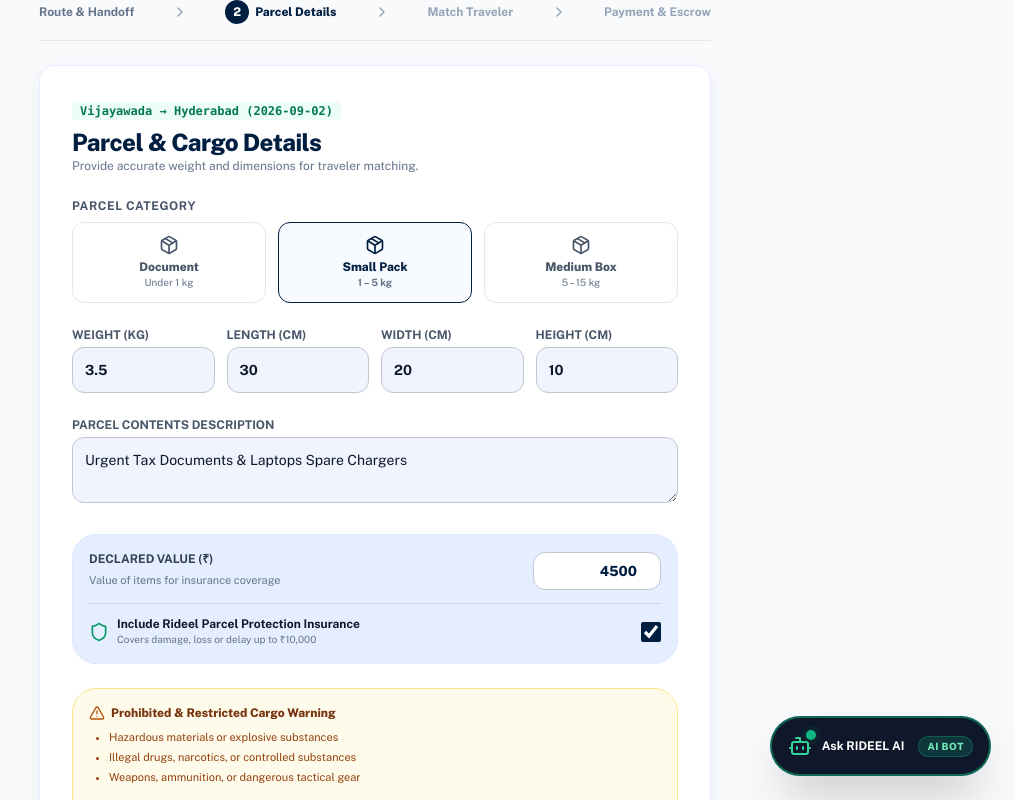
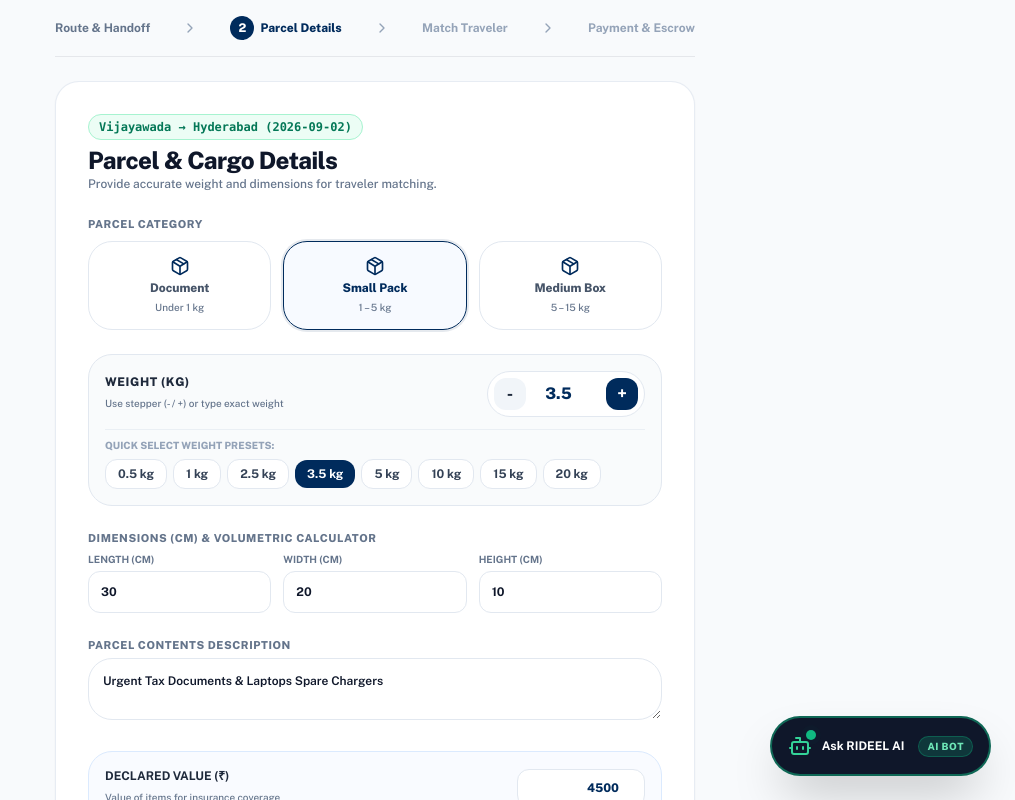
Before and after one commit to Aashif9/Rideel, a Next.js app in the folder frontend/: page /send/parcel-details in a window 1280 px wide. Shown: the top 800 px of the page, without its empty margins (265-1280 px from the left). Built offline with nearby package versions, Linux system fonts and the light colour scheme.

Commit message:
Fix weight input HTML5 validation error with step=any, stepper buttons, and category auto-sync

```diff
--- a/frontend/app/send/parcel-details/page.tsx
+++ b/frontend/app/send/parcel-details/page.tsx
@@ -29,6 +29,42 @@ function ParcelDetailsContent() {
   const [loading, setLoading] = useState(false);
   const [error, setError] = useState('');
 
+  const handleWeightChange = (newWeight: number) => {
+    const validWeight = Math.max(0.1, Math.min(50, Math.round(newWeight * 10) / 10));
+    setWeightKg(validWeight);
+
+    // Auto-update category based on weight
+    if (validWeight <= 1.0) {
+      setParcelType('document');
+    } else if (validWeight <= 5.0) {
+      setParcelType('small');
+    } else if (validWeight <= 15.0) {
+      setParcelType('medium');
+    } else {
+      setParcelType('large' as any);
+    }
+  };
+
+  const handleCategorySelect = (catType: string) => {
+    setParcelType(catType as ParcelType);
+    if (catType === 'document') {
+      setWeightKg(0.5);
+      setLengthCm(25);
+      setWidthCm(18);
+      setHeightCm(2);
+    } else if (catType === 'small') {
+      setWeightKg(2.5);
+      setLengthCm(30);
+      setWidthCm(20);
+      setHeightCm(10);
+    } else if (catType === 'medium') {
+      setWeightKg(8.0);
+      setLengthCm(45);
+      setWidthCm(35);
+      setHeightCm(25);
+    }
+  };
+
   const handleSubmit = async (e: React.FormEvent) => {
     e.preventDefault();
     if (!prohibitedAccepted) {
@@ -36,8 +72,8 @@ function ParcelDetailsContent() {
       return;
     }
 
-    if (weightKg <= 0 || weightKg > 25) {
-      setError('Parcel weight must be between 0.1 kg and 25 kg.');
+    if (weightKg <= 0 || weightKg > 50) {
+      setError('Parcel weight must be between 0.1 kg and 50 kg.');
       return;
     }
 
@@ -72,13 +108,13 @@ function ParcelDetailsContent() {
   };
 
   return (
-    <div className="max-w-2xl mx-auto space-y-6 animate-in fade-in">
+    <div className="max-w-2xl mx-auto space-y-6 animate-in fade-in select-none p-4">
       {/* Timeline Header */}
       <div className="flex items-center justify-between text-xs font-bold text-slate-400 border-b pb-4">
         <span className="text-slate-500">Route & Handoff</span>
         <ChevronRight className="w-4 h-4" />
-        <span className="text-primary font-extrabold flex items-center gap-1.5">
-          <span className="w-6 h-6 rounded-full bg-primary text-white flex items-center justify-center text-xs">2</span>
+        <span className="text-[#002b5c] font-extrabold flex items-center gap-1.5">
+          <span className="w-6 h-6 rounded-full bg-[#002b5c] text-white flex items-center justify-center text-xs">2</span>
           Parcel Details
         </span>
         <ChevronRight className="w-4 h-4" />
@@ -87,20 +123,20 @@ function ParcelDetailsContent() {
         <span>Payment & Escrow</span>
       </div>
 
-      <div className="rideel-card p-6 md:p-8 space-y-6">
+      <div className="bg-white rounded-3xl p-6 md:p-8 space-y-6 shadow-sm border border-slate-200/80">
         <div>
-          <span className="text-xs font-mono text-emerald-700 bg-emerald-50 font-bold px-2 py-0.5 rounded">
+          <span className="text-xs font-mono text-emerald-700 bg-emerald-50 font-bold px-2.5 py-1 rounded-full border border-emerald-200 inline-block mb-1">
             {origin} → {destination} ({travelDate})
           </span>
-          <h1 className="text-2xl font-extrabold text-primary tracking-tight mt-1">Parcel & Cargo Details</h1>
-          <p className="text-xs text-slate-500">Provide accurate weight and dimensions for traveler matching.</p>
+          <h1 className="text-2xl font-black text-[#0f172a] tracking-tight">Parcel & Cargo Details</h1>
+          <p className="text-xs text-slate-500 font-medium">Provide accurate weight and dimensions for traveler matching.</p>
         </div>
 
         <form onSubmit={handleSubmit} className="space-y-6">
-          {/* Category Selector */}
+          {/* Parcel Category Selector */}
           <div>
-            <label className="block text-xs font-bold uppercase tracking-wider text-slate-600 mb-2">
-              Parcel Category
+            <label className="block text-[11px] font-extrabold uppercase tracking-wider text-slate-500 mb-2">
+              PARCEL CATEGORY
             </label>
             <div className="grid grid-cols-3 gap-3">
               {[
@@ -111,114 +147,182 @@ function ParcelDetailsContent() {
                 <button
                   key={cat.type}
                   type="button"
-                  onClick={() => setParcelType(cat.type as ParcelType)}
-                  className={`p-3 rounded-xl border text-center transition ${
+                  onClick={() => handleCategorySelect(cat.type)}
+                  className={`p-3.5 rounded-2xl border text-center transition flex flex-col items-center justify-center gap-1 ${
                     parcelType === cat.type
-                      ? 'border-primary bg-primary-fixed/20 font-bold text-primary'
+                      ? 'border-[#002b5c] bg-blue-50/50 text-[#002b5c] ring-2 ring-[#002b5c]/10'
                       : 'border-slate-200 bg-white text-slate-600 hover:border-slate-300'
                   }`}
                 >
-                  <Package className="w-5 h-5 mx-auto mb-1" />
-                  <div className="text-xs font-extrabold">{cat.title}</div>
-                  <div className="text-[10px] text-slate-500">{cat.desc}</div>
+                  <Package className="w-5 h-5 mx-auto text-[#002b5c]" />
+                  <div className="text-xs font-black">{cat.title}</div>
+                  <div className="text-[10px] text-slate-500 font-medium">{cat.desc}</div>
                 </button>
               ))}
             </div>
           </div>
 
-          {/* Weight & Dimensions */}
-          <div className="grid grid-cols-2 md:grid-cols-4 gap-3">
+          {/* WEIGHT OPERATION CARD (STEPPER & QUICK PRESETS) */}
+          <div className="p-4 bg-slate-50/80 border border-slate-200 rounded-3xl space-y-3">
+            <div className="flex items-center justify-between">
               <div>
-              <label className="block text-xs font-bold uppercase text-slate-600 mb-1">Weight (kg)</label>
+                <label className="text-xs font-black uppercase text-slate-800 tracking-wider block">
+                  WEIGHT (KG)
+                </label>
+                <span className="text-[10px] text-slate-500 font-medium">
+                  Use stepper (- / +) or type exact weight
+                </span>
+              </div>
+
+              {/* Stepper Control */}
+              <div className="flex items-center gap-2 bg-white border border-slate-200 rounded-2xl p-1.5 shadow-xs">
+                <button
+                  type="button"
+                  onClick={() => handleWeightChange(weightKg - 0.5)}
+                  className="w-8 h-8 rounded-xl bg-slate-100 hover:bg-slate-200 text-slate-800 font-extrabold flex items-center justify-center transition active:scale-95 text-base"
+                >
+                  -
+                </button>
+
                 <input
                   type="number"
-                step="0.5"
+                  step="any"
                   min="0.1"
-                max="25"
+                  max="50"
                   value={weightKg}
-                onChange={(e) => setWeightKg(parseFloat(e.target.value) || 0)}
-                className="w-full bg-surface-container-low border border-outline-variant rounded-xl p-3 text-sm font-bold text-slate-900 focus:outline-none focus:border-primary"
+                  onChange={(e) => {
+                    const val = parseFloat(e.target.value);
+                    setWeightKg(isNaN(val) ? 0 : val);
+                  }}
+                  className="w-16 text-center text-base font-black text-[#002b5c] bg-transparent focus:outline-none"
+                />
+
+                <button
+                  type="button"
+                  onClick={() => handleWeightChange(weightKg + 0.5)}
+                  className="w-8 h-8 rounded-xl bg-[#002b5c] hover:bg-[#001f44] text-white font-extrabold flex items-center justify-center transition active:scale-95 text-base"
+                >
+                  +
+                </button>
+              </div>
+            </div>
+
+            {/* Quick Weight Preset Pills */}
+            <div className="pt-2 border-t border-slate-200/60">
+              <span className="text-[10px] font-extrabold uppercase text-slate-400 block mb-1.5">
+                Quick Select Weight Presets:
+              </span>
+              <div className="flex items-center gap-1.5 flex-wrap">
+                {[0.5, 1.0, 2.5, 3.5, 5.0, 10.0, 15.0, 20.0].map((wt) => (
+                  <button
+                    key={wt}
+                    type="button"
+                    onClick={() => handleWeightChange(wt)}
+                    className={`px-3 py-1.5 rounded-xl text-xs font-bold transition ${
+                      weightKg === wt
+                        ? 'bg-[#002b5c] text-white shadow-xs'
+                        : 'bg-white border border-slate-200 text-slate-700 hover:bg-slate-100'
+                    }`}
+                  >
+                    {wt} kg
+                  </button>
+                ))}
+              </div>
+            </div>
+          </div>
+
+          {/* DIMENSIONS (LENGTH x WIDTH x HEIGHT) */}
+          <div className="space-y-1.5">
+            <label className="block text-[11px] font-extrabold uppercase tracking-wider text-slate-500">
+              DIMENSIONS (CM) & VOLUMETRIC CALCULATOR
+            </label>
+            <div className="grid grid-cols-3 gap-3">
+              <div>
+                <label className="block text-[10px] font-bold uppercase text-slate-500 mb-1">LENGTH (CM)</label>
+                <input
+                  type="number"
+                  step="any"
+                  value={lengthCm}
+                  onChange={(e) => setLengthCm(parseFloat(e.target.value) || 0)}
+                  className="w-full bg-white border border-slate-200 rounded-xl p-3 text-xs font-bold text-slate-900 focus:outline-none focus:border-[#002b5c]"
                 />
               </div>
               <div>
-              <label className="block text-xs font-bold uppercase text-slate-600 mb-1">Length (cm)</label>
+                <label className="block text-[10px] font-bold uppercase text-slate-500 mb-1">WIDTH (CM)</label>
                 <input
                   type="number"
-                value={lengthCm}
-                onChange={(e) => setLengthCm(parseInt(e.target.value) || 0)}
-                className="w-full bg-surface-container-low border border-outline-variant rounded-xl p-3 text-sm font-bold text-slate-900 focus:outline-none focus:border-primary"
+                  step="any"
+                  value={widthCm}
+                  onChange={(e) => setWidthCm(parseFloat(e.target.value) || 0)}
+                  className="w-full bg-white border border-slate-200 rounded-xl p-3 text-xs font-bold text-slate-900 focus:outline-none focus:border-[#002b5c]"
                 />
               </div>
               <div>
-              <label className="block text-xs font-bold uppercase text-slate-600 mb-1">Width (cm)</label>
+                <label className="block text-[10px] font-bold uppercase text-slate-500 mb-1">HEIGHT (CM)</label>
                 <input
                   type="number"
-                value={widthCm}
-                onChange={(e) => setWidthCm(parseInt(e.target.value) || 0)}
-                className="w-full bg-surface-container-low border border-outline-variant rounded-xl p-3 text-sm font-bold text-slate-900 focus:outline-none focus:border-primary"
+                  step="any"
+                  value={heightCm}
+                  onChange={(e) => setHeightCm(parseFloat(e.target.value) || 0)}
+                  className="w-full bg-white border border-slate-200 rounded-xl p-3 text-xs font-bold text-slate-900 focus:outline-none focus:border-[#002b5c]"
                 />
               </div>
-            <div>
-              <label className="block text-xs font-bold uppercase text-slate-600 mb-1">Height (cm)</label>
-              <input
-                type="number"
-                value={heightCm}
-                onChange={(e) => setHeightCm(parseInt(e.target.value) || 0)}
-                className="w-full bg-surface-container-low border border-outline-variant rounded-xl p-3 text-sm font-bold text-slate-900 focus:outline-none focus:border-primary"
-              />
             </div>
           </div>
 
           {/* Description */}
           <div>
-            <label className="block text-xs font-bold uppercase text-slate-600 mb-1">Parcel Contents Description</label>
+            <label className="block text-[11px] font-extrabold uppercase tracking-wider text-slate-500 mb-1">
+              PARCEL CONTENTS DESCRIPTION
+            </label>
             <textarea
               rows={2}
               value={description}
               onChange={(e) => setDescription(e.target.value)}
               placeholder="e.g. Legal documents, laptop, clothing package..."
-              className="w-full bg-surface-container-low border border-outline-variant rounded-xl p-3 text-sm text-slate-900 focus:outline-none focus:border-primary"
+              className="w-full bg-white border border-slate-200 rounded-2xl p-3.5 text-xs font-semibold text-slate-900 focus:outline-none focus:border-[#002b5c]"
             />
           </div>
 
           {/* Declared Value & Insurance Opt-in */}
-          <div className="p-4 bg-surface-container rounded-2xl border border-surface-container-high space-y-3">
+          <div className="p-4 bg-blue-50/40 rounded-2xl border border-blue-100 space-y-3">
             <div className="flex items-center justify-between">
               <div>
-                <label className="text-xs font-bold uppercase text-slate-700 block">Declared Value (₹)</label>
-                <span className="text-[11px] text-slate-500">Value of items for insurance coverage</span>
+                <label className="text-xs font-bold uppercase text-slate-800 block">DECLARED VALUE (₹)</label>
+                <span className="text-[10px] text-slate-500 font-medium">Value of items for insurance coverage</span>
               </div>
               <input
                 type="number"
+                step="any"
                 value={declaredValue}
                 onChange={(e) => setDeclaredValue(parseInt(e.target.value) || 0)}
-                className="w-32 bg-white border border-outline-variant rounded-xl p-2 text-right text-sm font-extrabold text-primary"
+                className="w-32 bg-white border border-slate-200 rounded-xl p-2.5 text-right text-xs font-black text-[#002b5c]"
               />
             </div>
 
-            <div className="border-t border-slate-300 pt-3 flex items-center justify-between">
+            <div className="border-t border-blue-100 pt-3 flex items-center justify-between">
               <div className="flex items-center gap-2">
-                <Shield className="w-5 h-5 text-emerald-600" />
+                <Shield className="w-5 h-5 text-emerald-600 shrink-0" />
                 <div>
                   <div className="text-xs font-bold text-slate-900">Include Rideel Parcel Protection Insurance</div>
-                  <div className="text-[10px] text-slate-500">Covers damage, loss or delay up to ₹10,000</div>
+                  <div className="text-[10px] text-slate-500 font-medium">Covers damage, loss or delay up to ₹10,000</div>
                 </div>
               </div>
               <input
                 type="checkbox"
                 checked={insuranceSelected}
                 onChange={(e) => setInsuranceSelected(e.target.checked)}
-                className="w-5 h-5 accent-primary rounded cursor-pointer"
+                className="w-5 h-5 accent-[#002b5c] rounded cursor-pointer"
               />
             </div>
           </div>
 
-          {/* Prohibited Items System Confirmation */}
-          <div className="p-4 bg-amber-50 border border-amber-200 rounded-2xl space-y-2 text-xs">
+          {/* Prohibited Items Confirmation */}
+          <div className="p-4 bg-amber-50/80 border border-amber-200 rounded-2xl space-y-2 text-xs">
             <div className="font-extrabold text-amber-900 flex items-center gap-1.5">
               <AlertTriangle className="w-4 h-4 text-amber-700" /> Prohibited & Restricted Cargo Warning
             </div>
-            <ul className="list-disc pl-5 text-[11px] text-amber-800 space-y-1">
+            <ul className="list-disc pl-5 text-[11px] text-amber-800 space-y-1 font-medium">
               {PROHIBITED_ITEMS.slice(0, 3).map((item, i) => (
                 <li key={i}>{item}</li>
               ))}
@@ -246,7 +350,7 @@ function ParcelDetailsContent() {
           <button
             type="submit"
             disabled={loading}
-            className="w-full bg-primary hover:bg-primary-container text-white py-4 rounded-xl font-extrabold text-sm transition shadow-lg flex items-center justify-center gap-2 disabled:opacity-50"
+            className="w-full bg-[#002b5c] hover:bg-[#001f44] text-white py-4 rounded-2xl font-extrabold text-xs transition shadow-md flex items-center justify-center gap-2 disabled:opacity-50"
           >
             <span>{loading ? 'Finding Travelers...' : 'Find Matching Travelers'}</span>
             <ArrowRight className="w-4 h-4" />
```
Lines whose indentation alone changed are shown as unchanged.
